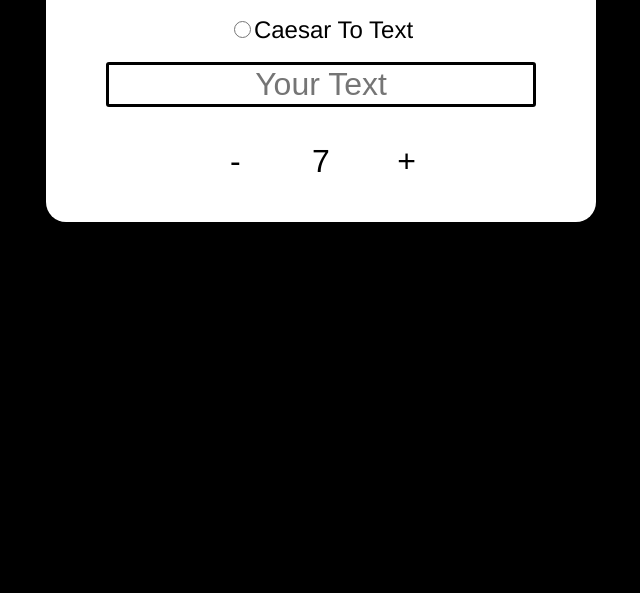
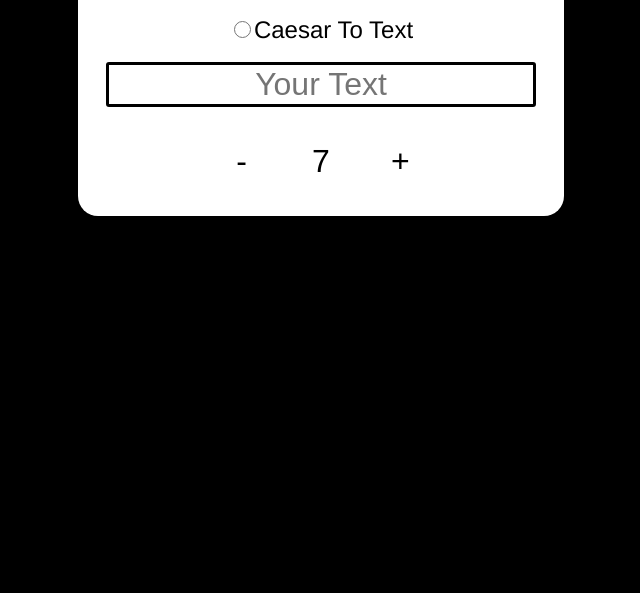
Before and after one commit to uwungu01-rep/julius-cipher-web.edition, a plain HTML site: page index.html in a window 1280 px wide. Shown: the part 207-800 px from the top of the page, without its empty margins (319-959 px from the left). Drawn offline with Linux system fonts and the light colour scheme.

Commit message:
Update style.css

```diff
--- a/style.css
+++ b/style.css
@@ -6,20 +6,19 @@ body {
 
 .box {
     margin: auto;
-    width: auto;
-    height: auto;
     margin-top: 10vh;
     padding-top: 15vh;
     background-color: white;
     text-align: center;
-    max-width: 550px;
-    border-color: white;
+    max-width: 38vw;
     border-radius: 20px;
+    justify-content: center;
+    word-wrap: break-word;
 }
 
 .container {
     display: flex;
-    flex-direction: column-reverse;
+    flex-direction: column;
     justify-content: center;
     align-items: baseline;
     align-content: space-between;
@@ -53,69 +52,36 @@ body {
     align-items: center;
 }
 
-#lable {
-    font-size: 1.5em;
-    padding-bottom: 5vh;
-}
-
-#plus {
+#plus, #minus {
     font-size: 2em;
     background-color: white;
     border-width: 0px;
 }
 
-#minus {
-    font-size: 2em;
-    background-color: white;
-    border-width: 0px;
-}
-
-#plus:active {
+#plus:active, #minus:active {
     color: rgb(200, 200, 200);
 }
 
-#minus:active {
-    color: rgb(200, 200, 200);
-}
-
-#plus:disabled {
+#plus:disabled, #minus:disabled {
     color: white;
 }
 
-#minus:disabled {
-    color: white;
-}
-
-#shift {
-    font-size: 2em;
-}
-
-#TextToCaesar {
+#TextToCaesar, #CaesarToText {
     margin-top: -8px;
     height: 17px;
     width: 17px;
     vertical-align: middle;
 }
 
-#lttc {
-    font-size: 1.5em
-}
-
-#CaesarToText {
-    margin-top: -8px;
-    height: 17px;
-    width: 17px;
-    vertical-align: middle;
-}
-
-#lctt {
+#lttc, #lctt {
     font-size: 1.5em
 }
 
 #out {
+    margin: 2vw;
     font-size: 2em;
 }
 
-#p3 {
+#p3, #shift {
     font-size: 2em;
 }
```
